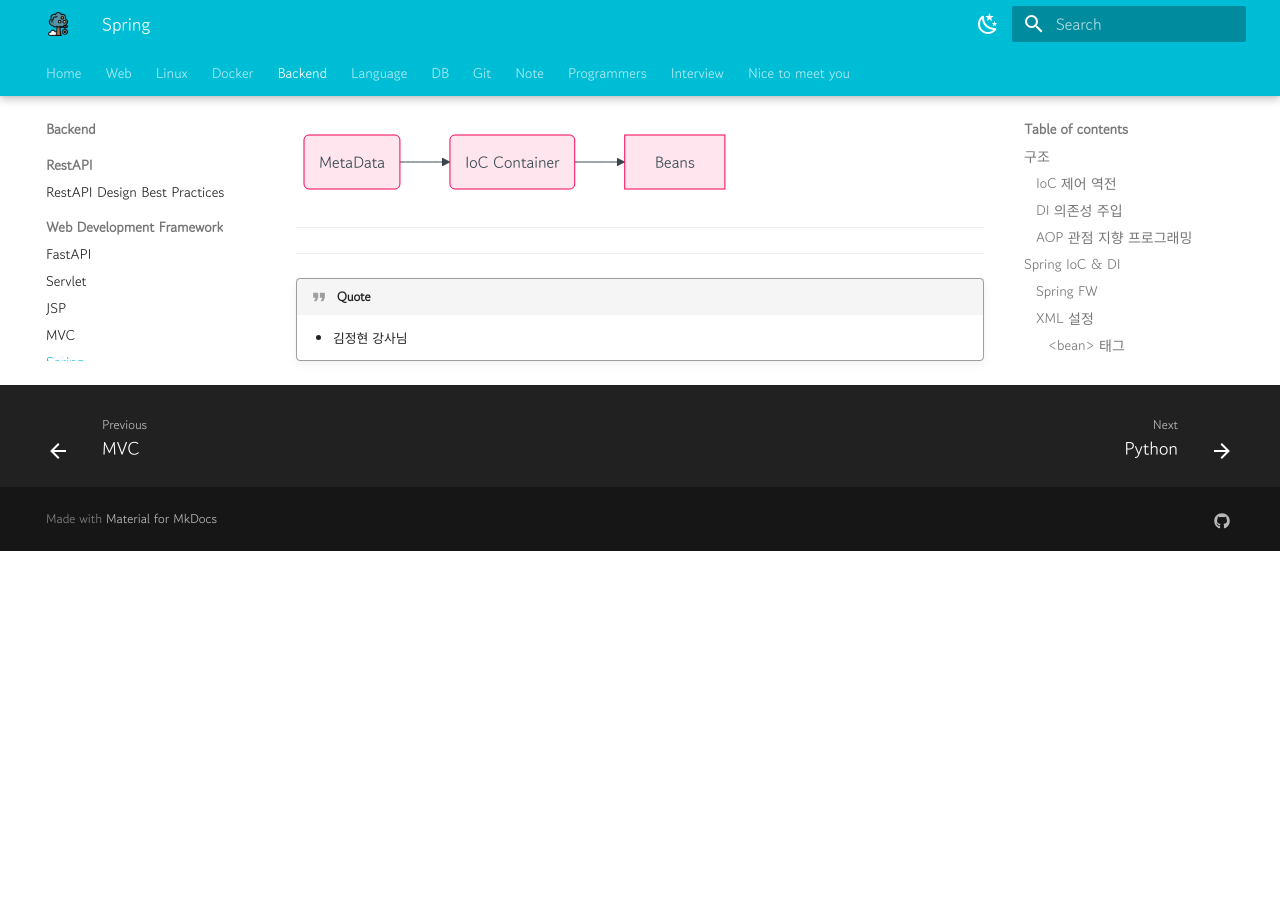
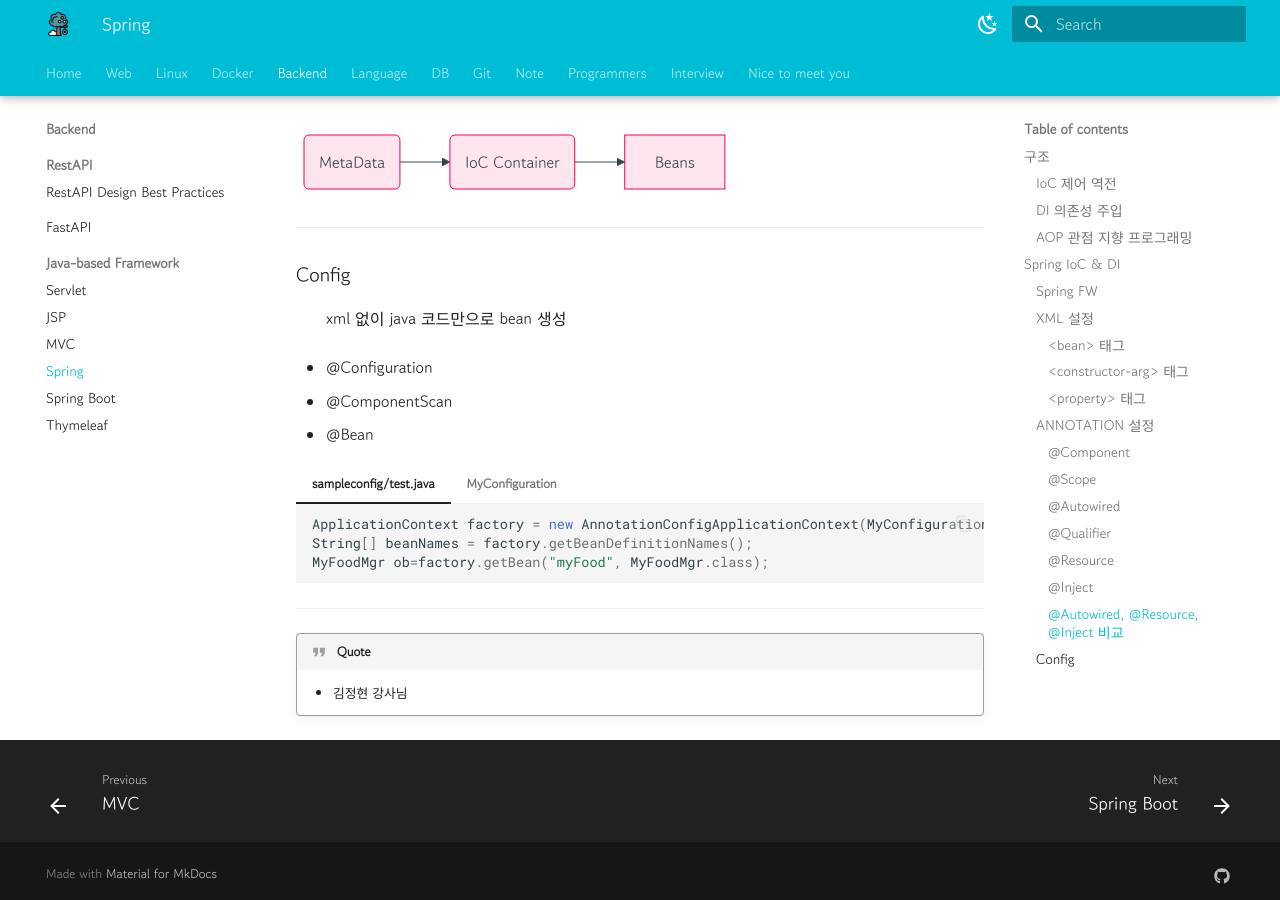
Before and after one commit to YSHeee/YSHeee.github.io, an MkDocs documentation site: the page built from docs/backend/web/spring.md, in a window 1280 px wide and 900 px high, scrolled down 5237 px. Built offline with MkDocs 1.6.1 and Material for MkDocs 9.7.7, drawn with Linux system fonts in a browser that asks for light colours; emoji names are drawn with the system emoji font; before the commit the page ends 5788 px from its top, so only the background shows below that.

Commit message:
Add 10.5 SW edu (Spring MVC)

````diff
--- a/docs/backend/web/spring.md
+++ b/docs/backend/web/spring.md
@@ -217,16 +217,43 @@ graph LR
     IC --> Beans
 ```
 
+---
+### Config
+: xml 없이 java 코드만으로 bean 생성
 
----
+- @Configuration
+- @ComponentScan
+- @Bean
 
-
-
-
-
-
-
-
+=== "sampleconfig/test.java"
+    ``` java
+    ApplicationContext factory = new AnnotationConfigApplicationContext(MyConfiguration.class);
+    String[] beanNames = factory.getBeanDefinitionNames();
+    MyFoodMgr ob=factory.getBean("myFood", MyFoodMgr.class);
+    ```
+=== "MyConfiguration"
+    ``` java
+    @Configuration
+    @ComponentScan("sampleconfig")
+    public class MyConfiguration {
+        @Bean
+        public Food favoriteFood(){
+            System.out.println("빵 객체 생성");
+            Food f = new Food();
+            f.setFoodName("Bread");
+            f.setFoodPrice(1500);
+            return f;
+        }
+        @Bean
+        public Food unFavoriteFood(){
+            System.out.println("누들 객체 생성");
+            Food f = new Food();
+            f.setFoodName("Noodle");
+            f.setFoodPrice(2500);
+            return f;
+        }
+    }
+    ```
 
 
 ---
--- a/mkdocs.yml
+++ b/mkdocs.yml
@@ -169,12 +169,14 @@ nav:
   - Backend:
     - RestAPI:
       - backend/restapi.md
-    - Web Development Framework:
-      - FastAPI : backend/fastapi.md
+    - FastAPI : backend/fastapi.md
+    - Java-based Framework:
       - Servlet : backend/web/servlet.md
       - JSP : backend/web/jsp.md
       - MVC : backend/web/mvc.md
       - Spring : backend/web/spring.md
+      - Spring Boot : backend/web/spring-boot.md
+      - Thymeleaf : backend/web/thymeleaf.md
   - Language:
     - Python:
       - Python : language/python/python.md
````
Also changed, not shown: docs/backend/web/spring-boot.md (added, +174 -0 lines), docs/backend/web/thymeleaf.md (added, +36 -0 lines), docs/backend/web/images/boot-1.png (added), docs/backend/web/images/boot-2.png (added), docs/backend/web/images/boot-3.png (added), docs/backend/web/images/boot-4.png (added), docs/backend/web/images/service.png (added), docs/backend/web/images/spring-mvc-2.png (added), docs/backend/web/images/sprint-mvc-1.png (added).
